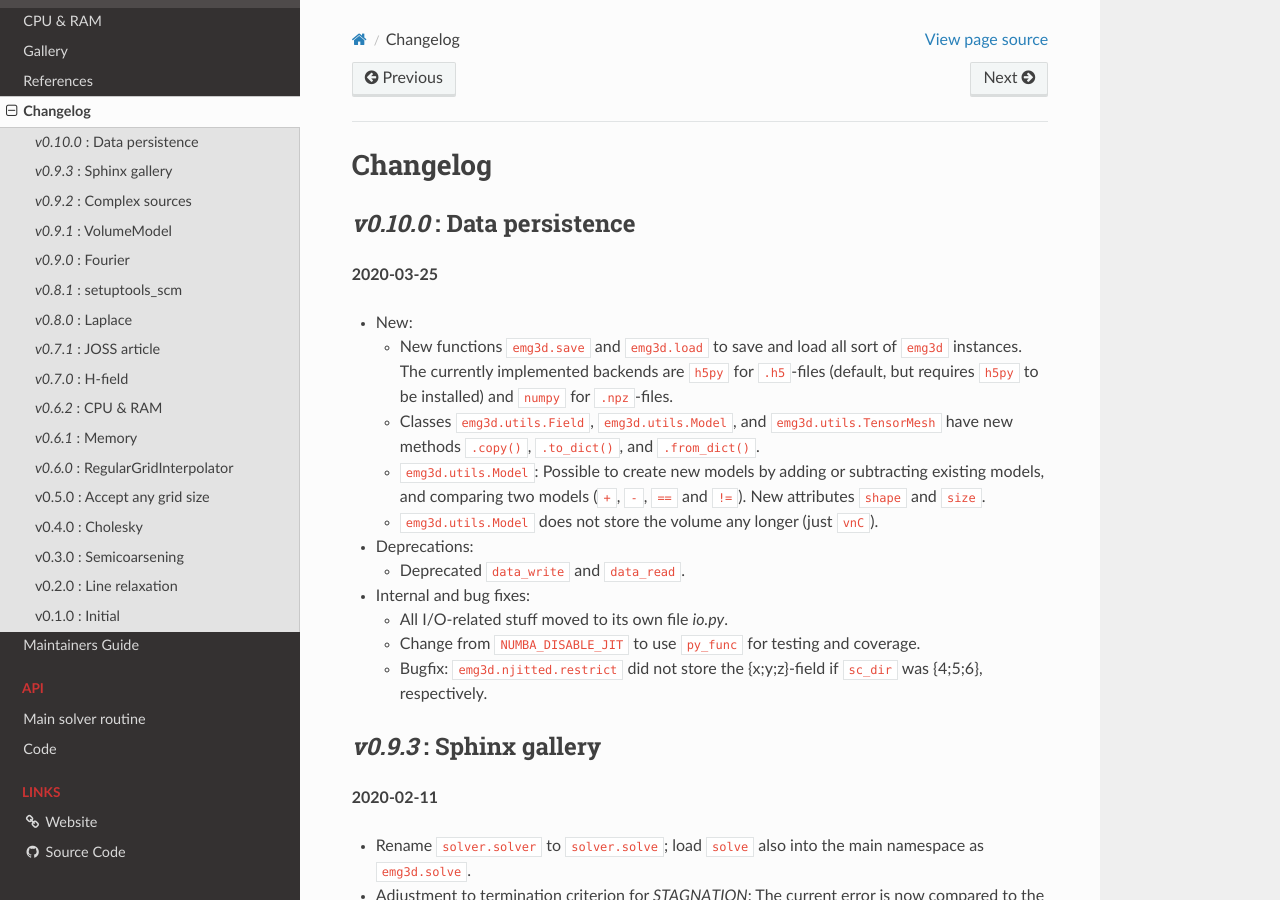
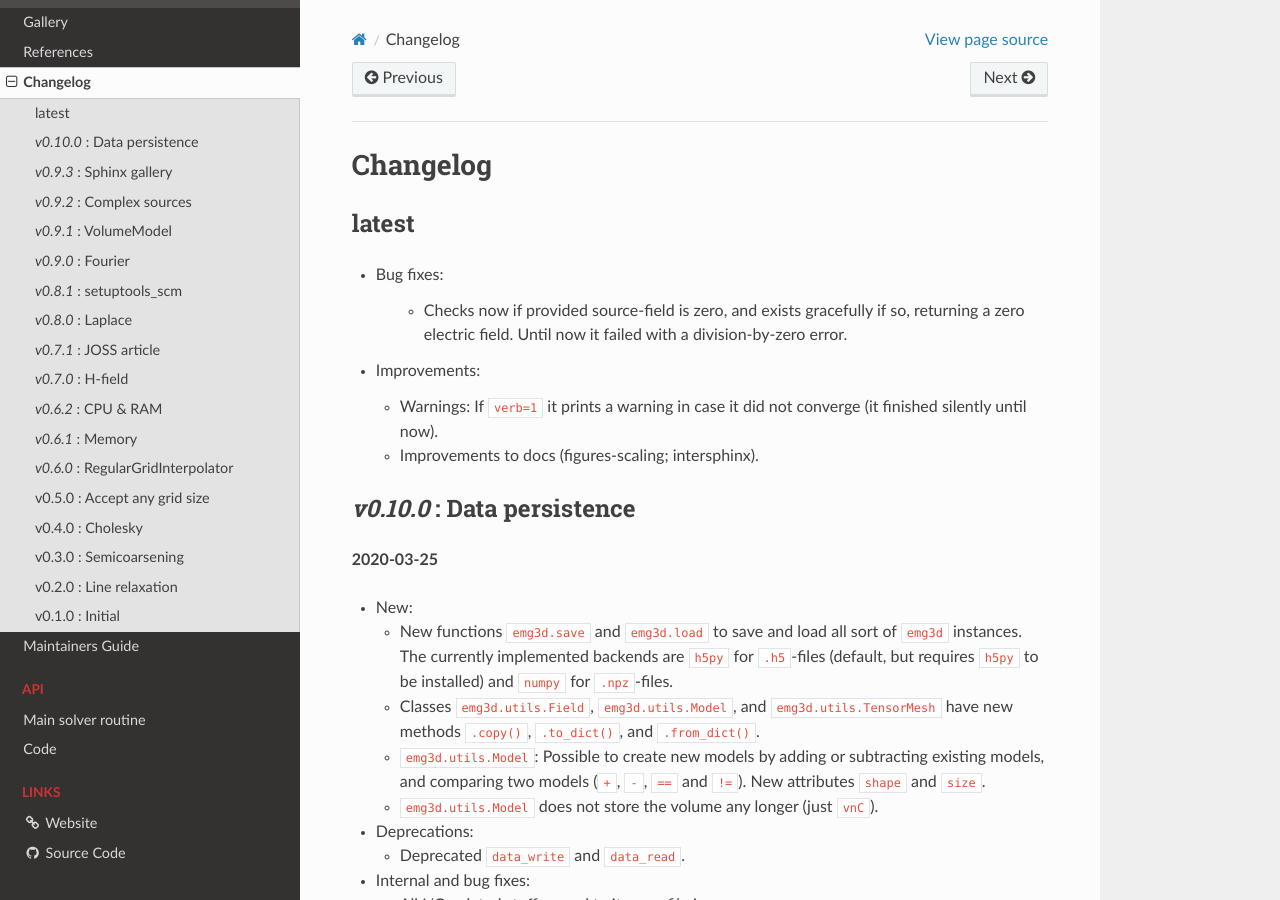
Before and after one commit to emsig/emg3d, a Sphinx documentation site: the page built from docs/changelog.rst, in a window 1280 px wide and 900 px high. Built offline with Sphinx 7.4.7 and the Read the Docs theme 2.0.0, drawn with Linux system fonts in a browser that asks for light colours; the version number could not be read and is left out.

Commit message:
Zero source field (#95)
* Handle zero source field
* Warn if not converged and verb=1
* Docstring improvements
  * Fix :scale: in docs for svg
  * Improve docstrings (intersphinx; ``)

```diff
--- a/CHANGELOG.rst
+++ b/CHANGELOG.rst
@@ -1,5 +1,21 @@
 Changelog
 #########
+
+
+latest
+------
+
+- Bug fixes:
+
+    - Checks now if provided source-field is zero, and exists gracefully if so,
+      returning a zero electric field. Until now it failed with a
+      division-by-zero error.
+
+- Improvements:
+
+  - Warnings: If ``verb=1`` it prints a warning in case it did not converge (it
+    finished silently until now).
+  - Improvements to docs (figures-scaling; intersphinx).
 
 
 *v0.10.0* : Data persistence
--- a/docs/cpu_and_ram.rst
+++ b/docs/cpu_and_ram.rst
@@ -16,7 +16,7 @@ do some testing with regards to runtime, see the `Tools Section
 example output of that script is shown in :numref:`Figure %s <runtime>`.
 
 .. figure:: _static/runtime.svg
-   :scale: 80 %
+   :width: 80 %
    :align: center
    :alt: Runtime
    :name: runtime
@@ -95,7 +95,7 @@ do some testing with regards to the RAM usage, see the `Tools Section
 example output of that script is shown in :numref:`Figure %s <ramusage>`.
 
 .. figure:: _static/RAM-Usage.svg
-   :scale: 80 %
+   :width: 80 %
    :align: center
    :alt: RAM Usage
    :name: ramusage
--- a/emg3d/__init__.py
+++ b/emg3d/__init__.py
@@ -32,6 +32,5 @@ from emg3d.io import save, load
 
 __all__ = ['solve', 'solver', 'utils', 'io', 'Report', 'save', 'load']
 
-# Version is sorted out in utils, so we can easier use it within the package
-# itself.
+# Version defined in utils, so we can easier use it within the package itself.
 __version__ = utils.__version__
```
Also changed, not shown: docs/mgwhat.rst (+4 -4 lines), 6 other files.
